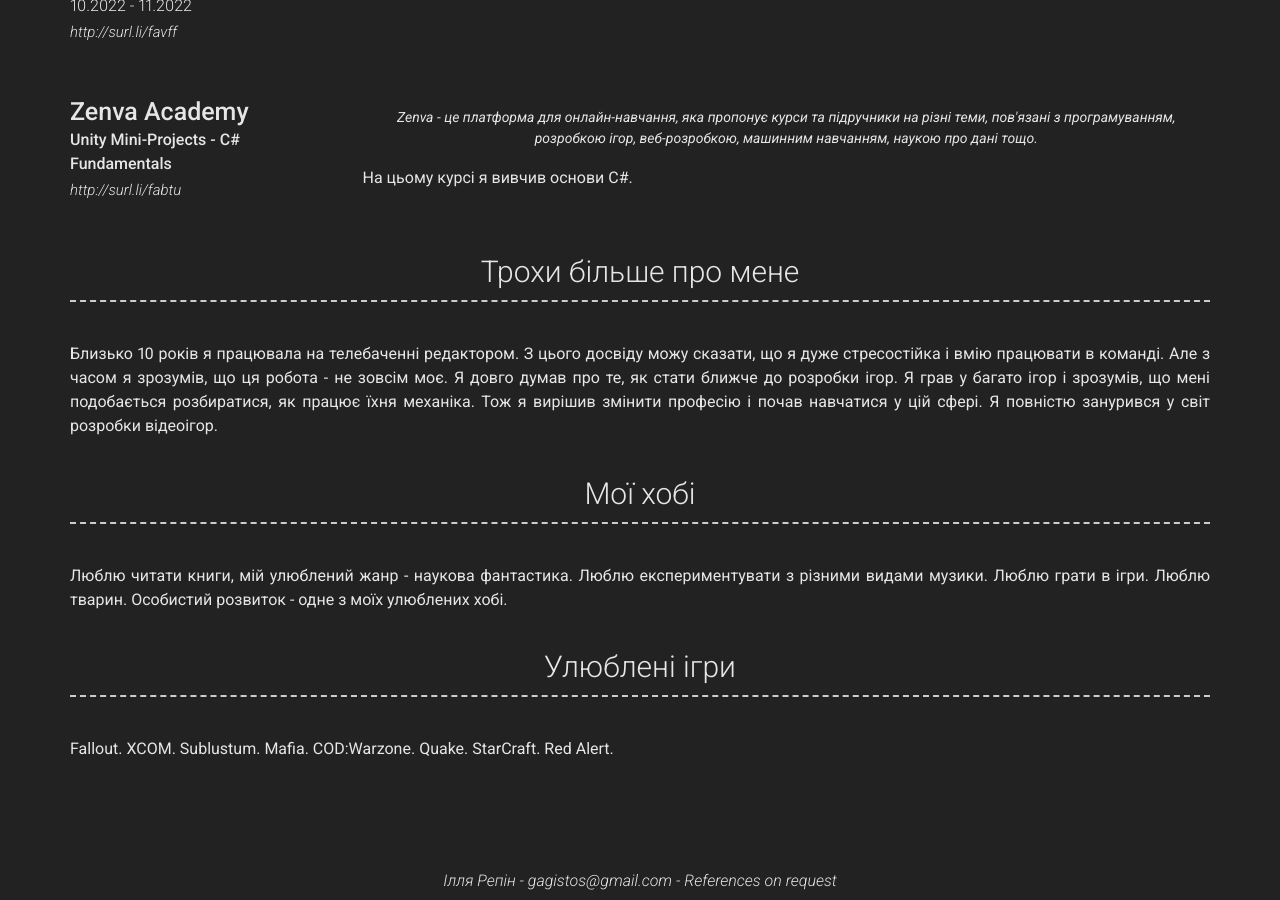
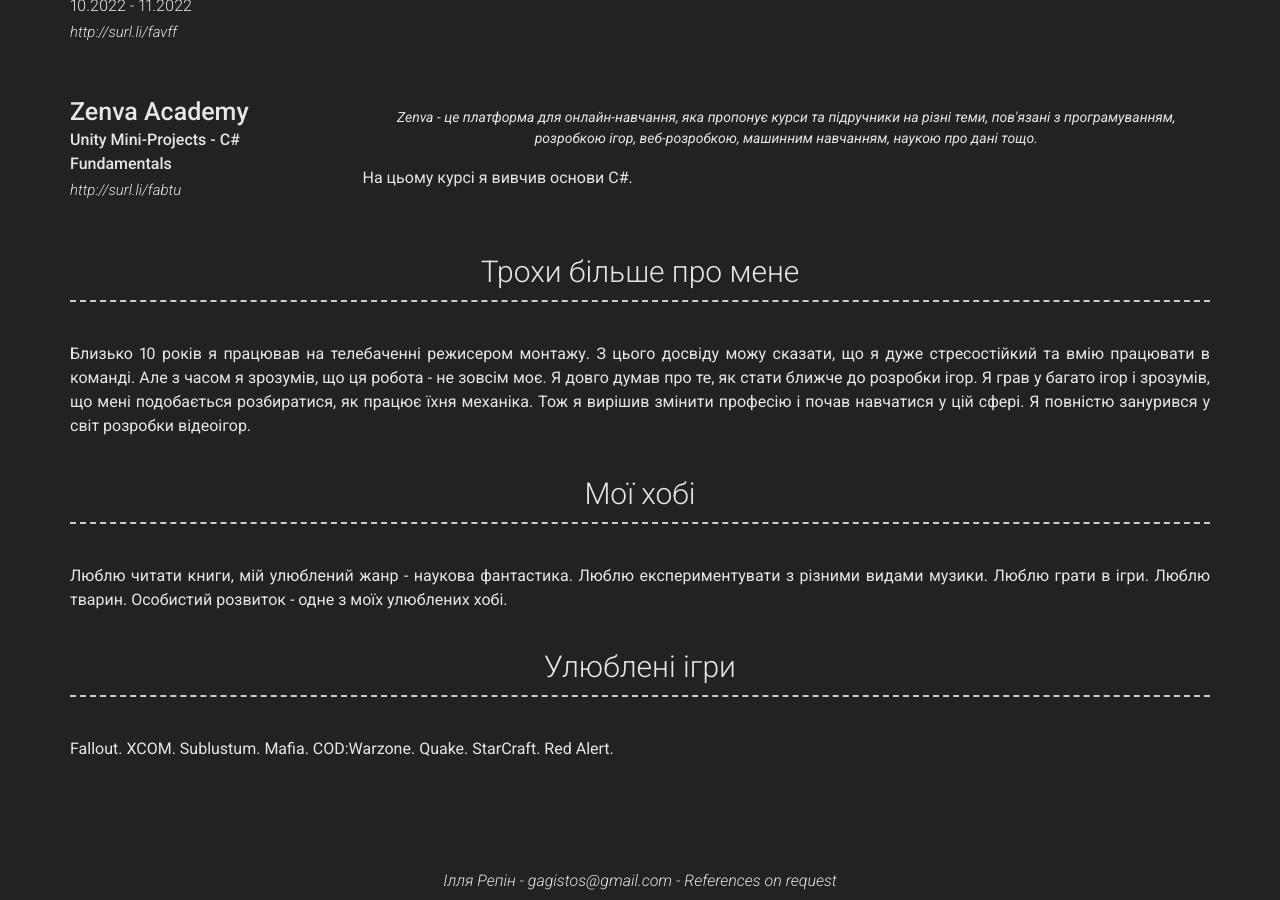
Before and after one commit to IrePin-Games/CV_ukr, a Jekyll site: the page built from index.md, in a window 1280 px wide and 900 px high, scrolled down 1801 px. Built offline with Jekyll 4.4.1, drawn with Linux system fonts in a browser that asks for light colours; nearby versions of some CDN libraries.

Commit message:
Update _config.yml

```diff
--- a/_config.yml
+++ b/_config.yml
@@ -130,8 +130,8 @@ content:
   - title: Трохи більше про мене
     layout: text
     content: | # this will include new lines to allow paragraphs
-      Близько 10 років я працювала на телебаченні редактором.
-      З цього досвіду можу сказати, що я дуже стресостійка і вмію працювати в команді.
+      Близько 10 років я працював на телебаченні режисером монтажу.
+      З цього досвіду можу сказати, що я дуже стресостійкий та вмію працювати в команді.
       Але з часом я зрозумів, що ця робота - не зовсім моє.
       Я довго думав про те, як стати ближче до розробки ігор.
       Я грав у багато ігор і зрозумів, що мені подобається розбиратися, як працює їхня механіка.
```
